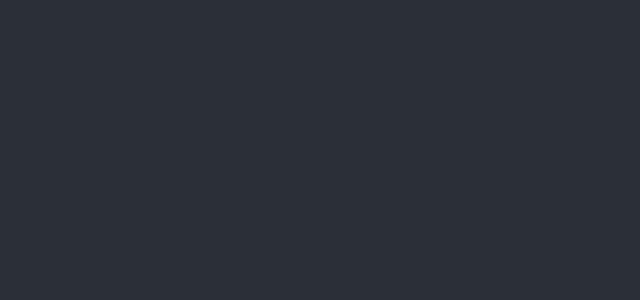
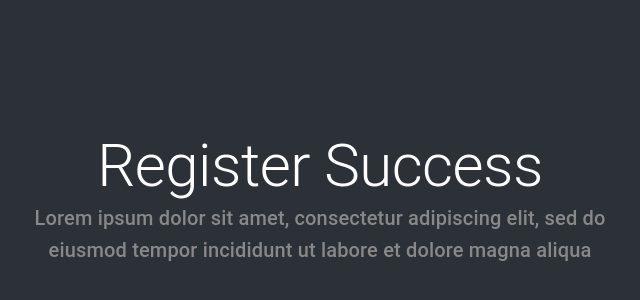
Before and after one commit to stanleyHayes/klaxic-presignup, a React (Create React App) app: page /signup/success in a window 1280 px wide. Shown: the part 202-502 px from the top of the page, without its empty margins (320-960 px from the left). Built offline with nearby package versions, Linux system fonts and the light colour scheme.

Commit message:
Sign up acknowledgment updated

```diff
--- a/src/App.css
+++ b/src/App.css
@@ -31,3 +31,11 @@ body{
 .margin-top-small{
   margin-bottom: 8px;
 }
+
+.grey-text{
+  color: #888888;
+}
+
+.white-text{
+  color: white;
+}
--- a/src/App.js
+++ b/src/App.js
@@ -22,7 +22,7 @@ function App() {
                     <ScreenThreeSignUpPage/>
                 </Route>
 
-                <Route path="/signup/success">
+                <Route exact={true} path="/signup/success">
                     <SignUpAcknowledgmentPage/>
                 </Route>
             </Switch>
--- a/src/pages/authentication/SignUpAcknowledgmentPage.js
+++ b/src/pages/authentication/SignUpAcknowledgmentPage.js
@@ -1,18 +1,23 @@
 import React from "react";
-import {makeStyles} from "@material-ui/styles";
 import "../../App.css";
+import {Grid, Container, Typography} from "@material-ui/core";
 
 function SignUpAcknowledgmentPage() {
 
-    const useStyles = makeStyles({
-
-    })
-
-    const classes = useStyles();
-
     return (
         <div className="container">
-
+            <Container>
+                <Grid container={true} justify="center">
+                    <Grid item={true} xs={12} md={8} lg={6}>
+                        <Typography className="white-text" variant="h2" align="center">Register Success</Typography>
+                        <Typography className="grey-text" align="center" variant="h6">
+                            Lorem ipsum dolor sit amet, consectetur adipiscing elit, sed do eiusmod tempor
+                            incididunt ut
+                            labore et dolore magna aliqua
+                        </Typography>
+                    </Grid>
+                </Grid>
+            </Container>
         </div>
     )
 }
```
